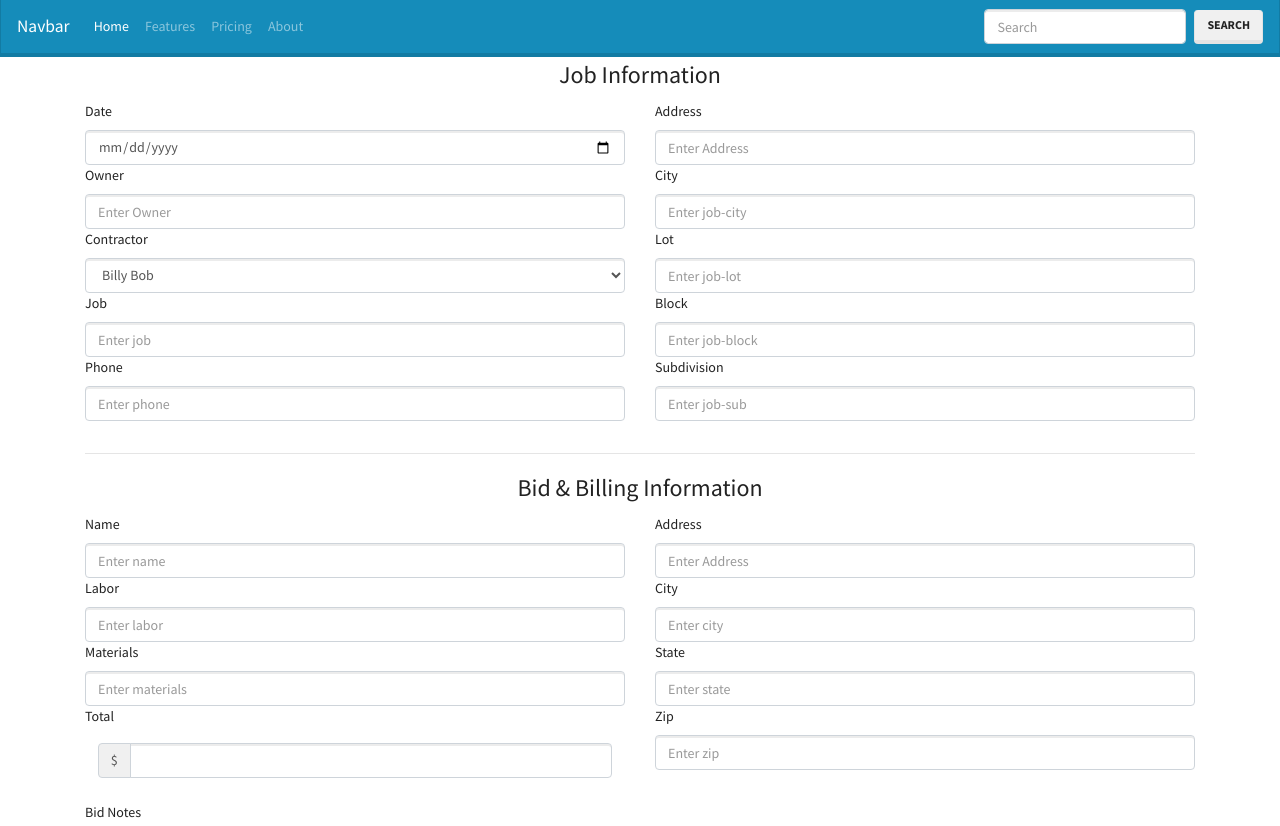
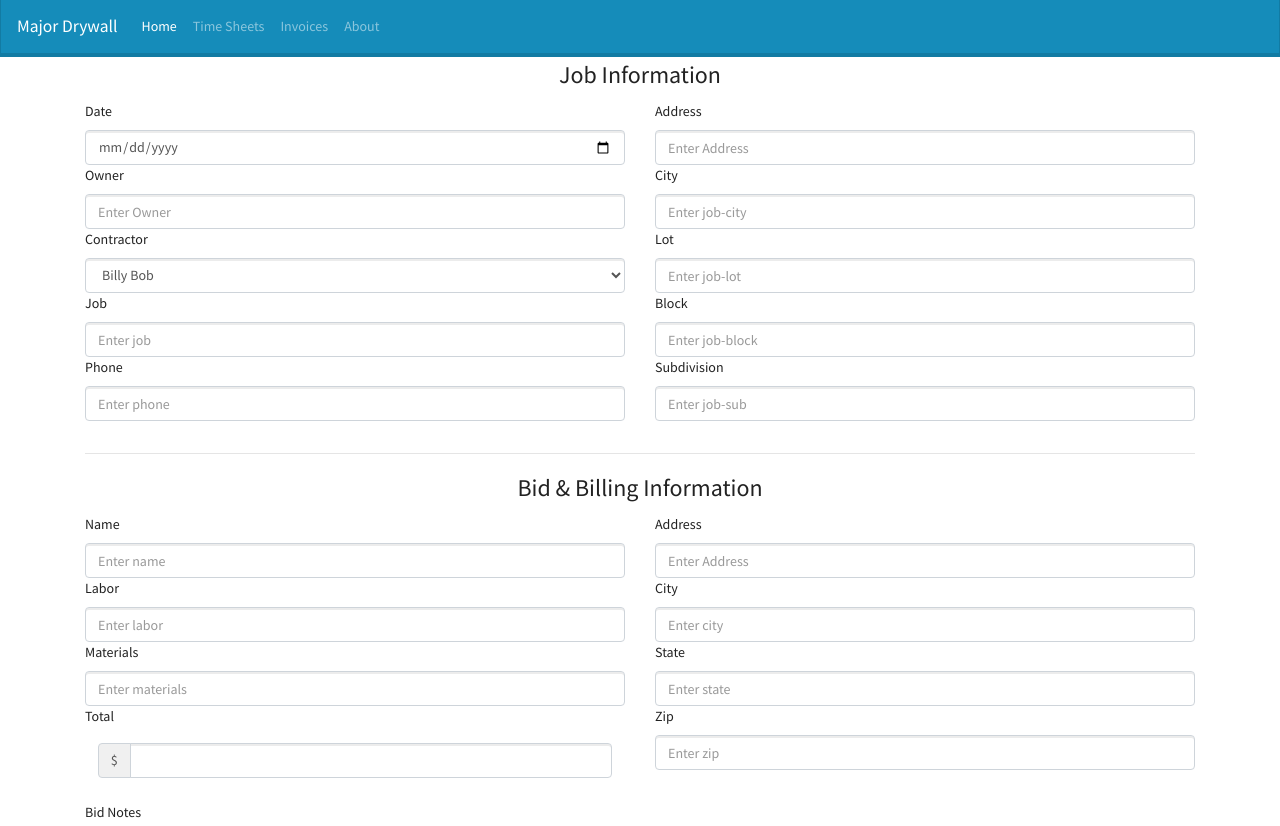
Before and after one commit to shanemmay/major-drywall-demo, a website: page index.html in a window 1280 px wide. Shown: the top 826 px of the page. Drawn offline with nearby package versions, Linux system fonts and the light colour scheme.

Commit message:
time sheets frontend done.

```diff
--- a/index.html
+++ b/index.html
@@ -39,7 +39,7 @@
     <!-- nav -->
     <div class="bs-component">
         <nav class="navbar navbar-expand-lg navbar-dark bg-primary">
-            <a class="navbar-brand" href="#">Navbar</a>
+            <a class="navbar-brand" href="#">Major Drywall</a>
             <button class="navbar-toggler" type="button" data-toggle="collapse" data-target="#navbarColor01" aria-controls="navbarColor01" aria-expanded="false" aria-label="Toggle navigation">
             <span class="navbar-toggler-icon"></span>
             </button>
@@ -50,19 +50,19 @@
                 <a class="nav-link" href="#">Home <span class="sr-only">(current)</span></a>
                 </li>
                 <li class="nav-item">
-                <a class="nav-link" href="#">Features</a>
+                <a class="nav-link" href="#">Time Sheets</a>
                 </li>
                 <li class="nav-item">
-                <a class="nav-link" href="#">Pricing</a>
+                <a class="nav-link" href="#">Invoices</a>
                 </li>
                 <li class="nav-item">
                 <a class="nav-link" href="#">About</a>
                 </li>
             </ul>
-            <form class="form-inline my-2 my-lg-0">
+            <!-- <form class="form-inline my-2 my-lg-0">
                 <input class="form-control mr-sm-2" type="text" placeholder="Search">
                 <button class="btn btn-secondary my-2 my-sm-0" type="submit">Search</button>
-            </form>
+            </form> -->
             </div>
         </nav>
     <div id="source-button" class="btn btn-primary btn-xs" style="display: none;">&lt; &gt;</div></div>
```
